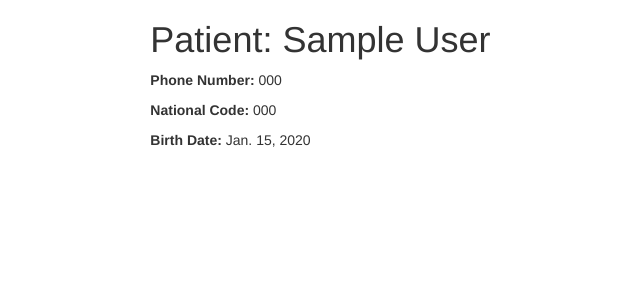
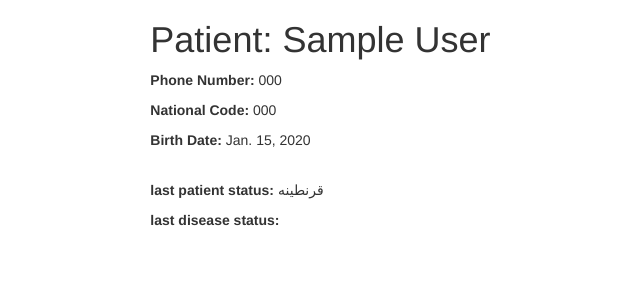
Before and after one commit to salehmmr/SofwerProject, a Django app: page /patient/patient-info/1 in a window 1280 px wide. Shown: the top 300 px of the page, without its empty margins (78-718 px from the left). Run offline with Django 3.2, Linux system fonts and the light colour scheme; tables that the repository leaves empty hold one stand-in row (values such as "Sample post"); some libraries are stand-ins or nearby versions.

Commit message:
"connection list added"

```diff
--- a/patientapp/templates/new_connection.html
+++ b/patientapp/templates/new_connection.html
@@ -12,6 +12,12 @@
             <button type="submit" class="btn btn-primary col-lg-2">Submit Form</button>
 			</form>
 		</div>
+        {% for i in connection %}
+            <tr>
+                <td>email: {{i.email}}  .........     phone number: {{ i.phone_number }}</td>
+                <br>
+            </tr>
+        {% endfor %}
     </div>
 </div>
 
--- a/patientapp/templates/patient-info.html
+++ b/patientapp/templates/patient-info.html
@@ -5,6 +5,9 @@
 
   <p><strong>Phone Number:</strong> {{ patient.phone_number }}</p>
   <p><strong>National Code:</strong> {{ patient.national_code }}</p>
-    <p><strong>Birth Date:</strong> {{ patient.birth_date }}</p>
+  <p><strong>Birth Date:</strong> {{ patient.birth_date }}</p>
+    <br>
+  <p><strong>last patient status:</strong> {{ lastpatientstatus }}</p>
+  <p><strong>last disease status:</strong> {{ lastdiseasestatus }}</p>
 
 {% endblock %}
--- a/patientapp/templates/patient_list-connection.html
+++ b/patientapp/templates/patient_list-connection.html
@@ -1,7 +1,7 @@
 {% extends "base_generic.html" %}
 
 {% block content %}
-    <h1>Patient List</h1>
+    <h1>Patient List for Connections</h1>
 
     {% if patient_list %}
     <ul>
--- a/patientapp/views.py
+++ b/patientapp/views.py
@@ -168,14 +168,14 @@
             'user-disease': current_disease_user.disease_status_title,
             'patientstatus': current_status.patient_status_title,
             'system_disease': current_disease_system.disease_status_title,
-            'flaf': True
+            'flag': True
         }
         return rsp
     rsp = {
         'user-disease': 'null',
         'patientstatus': 'null',
         'system_disease': 'null',
-        'flaf': False
+        'flag': False
     }
     return rsp
 
@@ -336,15 +336,24 @@
 
     def get_context_data(self, **kwargs):
         context = super().get_context_data(**kwargs)
-        # a = models.Status.objects.filter(patient_id=pk)
-        # context['lastpatientstatus'] = models.Patient.objects.get(id=4).statuses.last()
-        # context['lastdiseasestatus'] = models.Patient.objects.get(id=4).diseases.last()
+        last_patient_status = ''
+        last_disease_status = ''
+        print(models.Status.objects.filter(patient_id=self.kwargs['pk']))
+        for i in models.Status.objects.filter(patient_id=self.kwargs['pk']):
+            print(i.patient_status)
+            last_patient_status = i.patient_status
+            if not i.disease_status.is_System:
+                last_disease_status = i.disease_status.disease_status_title
+
+        context['lastpatientstatus'] = last_patient_status
+        context['lastdiseasestatus'] = last_disease_status
         return context
 
 
 def newConnection(request, pk):
     form1 = forms.ConnectionForm()
     context = {'form1': form1}
+    context.update({'connection': models.Connections.objects.filter(patient_id=pk)})
     if request.method == 'POST':
         form1 = forms.ConnectionForm(request.POST)
         if form1.is_valid():
```
